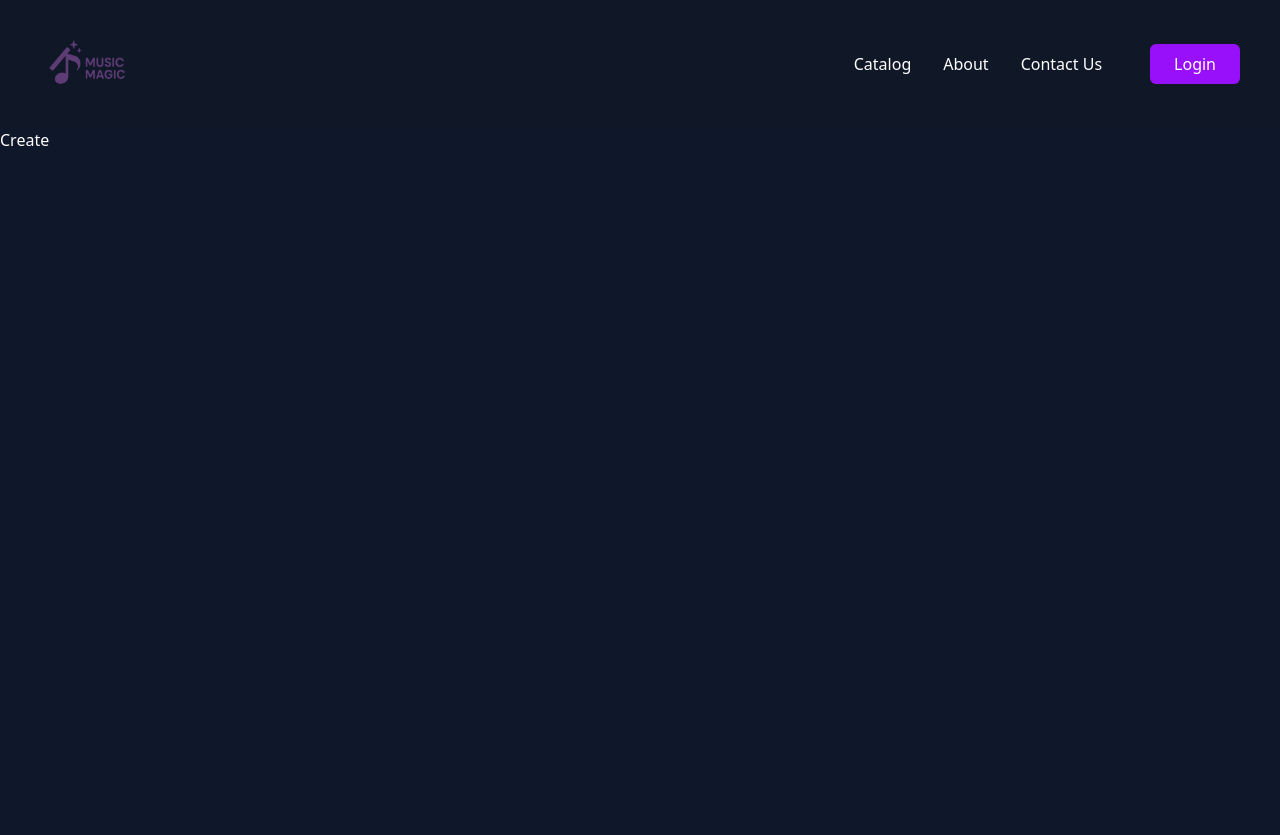
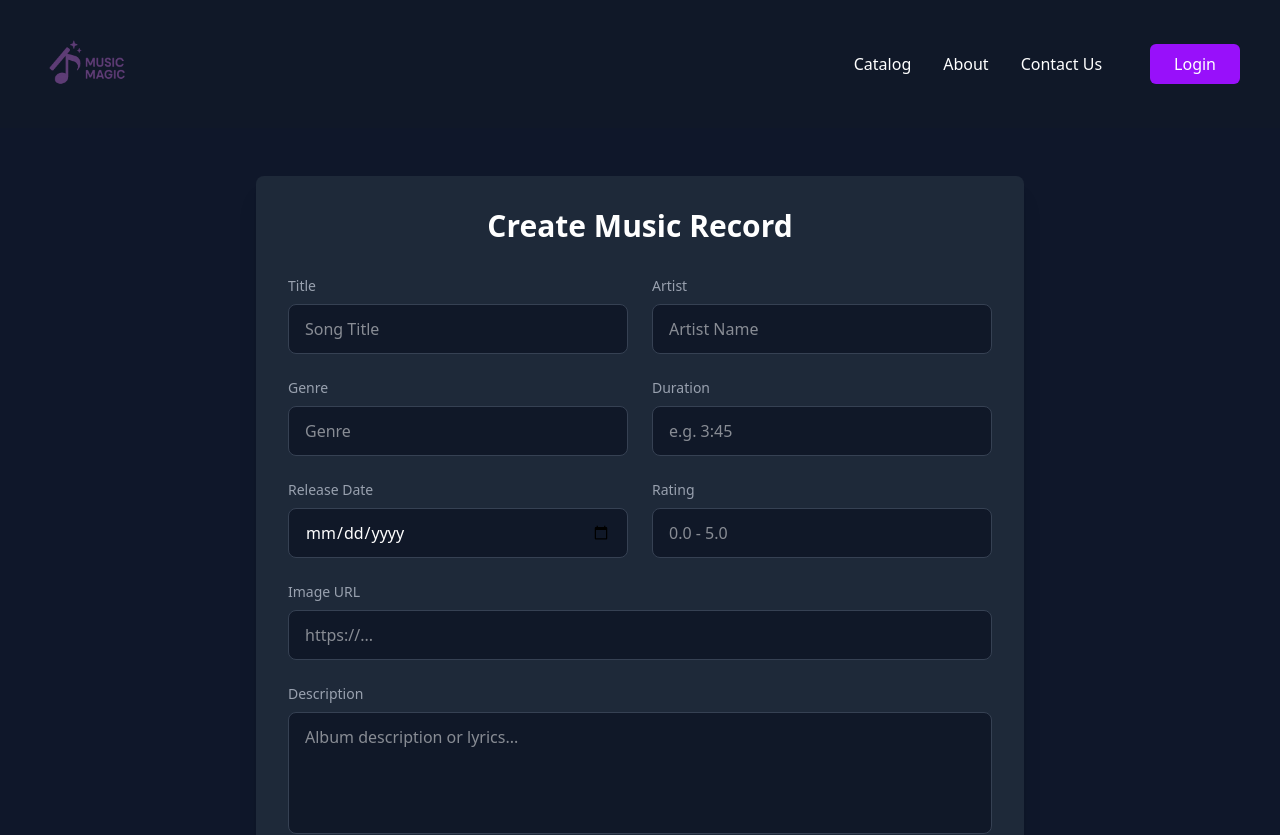
Before and after one commit to Dilyannn/Music-magic, a React (Vite) app in the folder client/: page /create in a window 1280 px wide. Shown: the top 835 px of the page. Before the commit the page ends 800 px from the top, so only its background shows below. Built offline with nearby package versions, Linux system fonts and the light colour scheme.

Commit message:
Implement music record creation form
Added a fully functional and styled form for creating music records in Create.jsx, including validation, submission logic, and navigation. Introduced a reusable .form-input CSS class for consistent input styling.

```diff
--- a/client/src/components/catalog/crudOperations/Create.jsx
+++ b/client/src/components/catalog/crudOperations/Create.jsx
@@ -1,9 +1,221 @@
-import React from 'react'
+import { useState } from "react";
+import { useNavigate } from "react-router";
+import useForm from "../../../hooks/useForm";
+import useRequest from "../../../hooks/useRequest";
 
-function Create() {
+const Create = () => {
+  const navigate = useNavigate();
+  const { request } = useRequest();
+  const [isSubmitting, setIsSubmitting] = useState(false);
+
+  const { values, changeHandler, formAction } = useForm(
+    async (data) => {
+      try {
+        await request("http://localhost:3030/data/music", "POST", data);
+        navigate("/catalog");
+      } catch (err) {
+        console.error(err);
+        setIsSubmitting(false);
+      }
+    },
+    {
+      title: "",
+      artist: "",
+      genre: "",
+      duration: "",
+      releaseDate: "",
+      imageUrl: "",
+      rating: "",
+      description: "",
+    }
+  );
+
+  const submitHandler = async (e) => {
+    e.preventDefault();
+    setIsSubmitting(true);
+    await formAction();
+  };
+
   return (
-    <div>Create</div>
-  )
-}
+    <div className="container mx-auto px-6 py-12">
+      <div className="max-w-3xl mx-auto bg-gray-800 rounded-lg shadow-xl overflow-hidden">
+        <div className="p-8">
+          <h2 className="text-3xl font-bold text-white mb-8 text-center">
+            Create Music Record
+          </h2>
+          <form onSubmit={submitHandler} className="space-y-6">
+            <div className="grid grid-cols-1 md:grid-cols-2 gap-6">
+              <div>
+                <label
+                  htmlFor="title"
+                  className="block text-sm font-medium text-gray-400 mb-2"
+                >
+                  Title
+                </label>
+                <input
+                  type="text"
+                  id="title"
+                  name="title"
+                  value={values.title}
+                  onChange={changeHandler}
+                  required
+                  className="form-input"
+                  placeholder="Song Title"
+                />
+              </div>
 
-export default Create
+              <div>
+                <label
+                  htmlFor="artist"
+                  className="block text-sm font-medium text-gray-400 mb-2"
+                >
+                  Artist
+                </label>
+                <input
+                  type="text"
+                  id="artist"
+                  name="artist"
+                  value={values.artist}
+                  onChange={changeHandler}
+                  required
+                  className="form-input"
+                  placeholder="Artist Name"
+                />
+              </div>
+
+              <div>
+                <label
+                  htmlFor="genre"
+                  className="block text-sm font-medium text-gray-400 mb-2"
+                >
+                  Genre
+                </label>
+                <input
+                  type="text"
+                  id="genre"
+                  name="genre"
+                  value={values.genre}
+                  onChange={changeHandler}
+                  required
+                  className="form-input"
+                  placeholder="Genre"
+                />
+              </div>
+
+              <div>
+                <label
+                  htmlFor="duration"
+                  className="block text-sm font-medium text-gray-400 mb-2"
+                >
+                  Duration
+                </label>
+                <input
+                  type="text"
+                  id="duration"
+                  name="duration"
+                  value={values.duration}
+                  onChange={changeHandler}
+                  required
+                  className="form-input"
+                  placeholder="e.g. 3:45"
+                />
+              </div>
+
+              <div>
+                <label
+                  htmlFor="releaseDate"
+                  className="block text-sm font-medium text-gray-400 mb-2"
+                >
+                  Release Date
+                </label>
+                <input
+                  type="date"
+                  id="releaseDate"
+                  name="releaseDate"
+                  value={values.releaseDate}
+                  onChange={changeHandler}
+                  required
+                  className="form-input"
+                />
+              </div>
+
+              <div>
+                <label
+                  htmlFor="rating"
+                  className="block text-sm font-medium text-gray-400 mb-2"
+                >
+                  Rating
+                </label>
+                <input
+                  type="number"
+                  id="rating"
+                  name="rating"
+                  value={values.rating}
+                  onChange={changeHandler}
+                  min="0"
+                  max="5"
+                  step="0.1"
+                  required
+                  className="form-input"
+                  placeholder="0.0 - 5.0"
+                />
+              </div>
+            </div>
+
+            <div>
+              <label
+                htmlFor="imageUrl"
+                className="block text-sm font-medium text-gray-400 mb-2"
+              >
+                Image URL
+              </label>
+              <input
+                type="url"
+                id="imageUrl"
+                name="imageUrl"
+                value={values.imageUrl}
+                onChange={changeHandler}
+                required
+                className="form-input"
+                placeholder="https://..."
+              />
+            </div>
+
+            <div>
+              <label
+                htmlFor="description"
+                className="block text-sm font-medium text-gray-400 mb-2"
+              >
+                Description
+              </label>
+              <textarea
+                id="description"
+                name="description"
+                value={values.description}
+                onChange={changeHandler}
+                required
+                rows="4"
+                className="form-input resize-none"
+                placeholder="Album description or lyrics..."
+              ></textarea>
+            </div>
+
+            <div className="pt-4">
+              <button
+                type="submit"
+                disabled={isSubmitting}
+                className={`w-full bg-purple-600 hover:bg-purple-700 text-white font-bold py-3 px-4 rounded-lg transition duration-300 transform hover:scale-[1.02] focus:outline-none focus:ring-2 focus:ring-purple-500 focus:ring-offset-2 focus:ring-offset-gray-900 ${
+                  isSubmitting ? "opacity-70 cursor-wait" : ""
+                }`}
+              >
+                {isSubmitting ? "Creating..." : "Create Record"}
+              </button>
+            </div>
+          </form>
+        </div>
+      </div>
+    </div>
+  );
+};
+
+export default Create;
--- a/client/src/index.css
+++ b/client/src/index.css
@@ -21,4 +21,8 @@
   .navbar-btn {
     @apply bg-purple-600 hover:bg-purple-700 text-white cursor-pointer px-6 py-2 rounded-md font-medium transition duration-300 ml-4;
   }
+
+  .form-input {
+    @apply w-full bg-gray-900 border border-gray-700 rounded-lg px-4 py-3 text-white focus:outline-none focus:border-purple-500 focus:ring-1 focus:ring-purple-500;
+  }
 }
```
